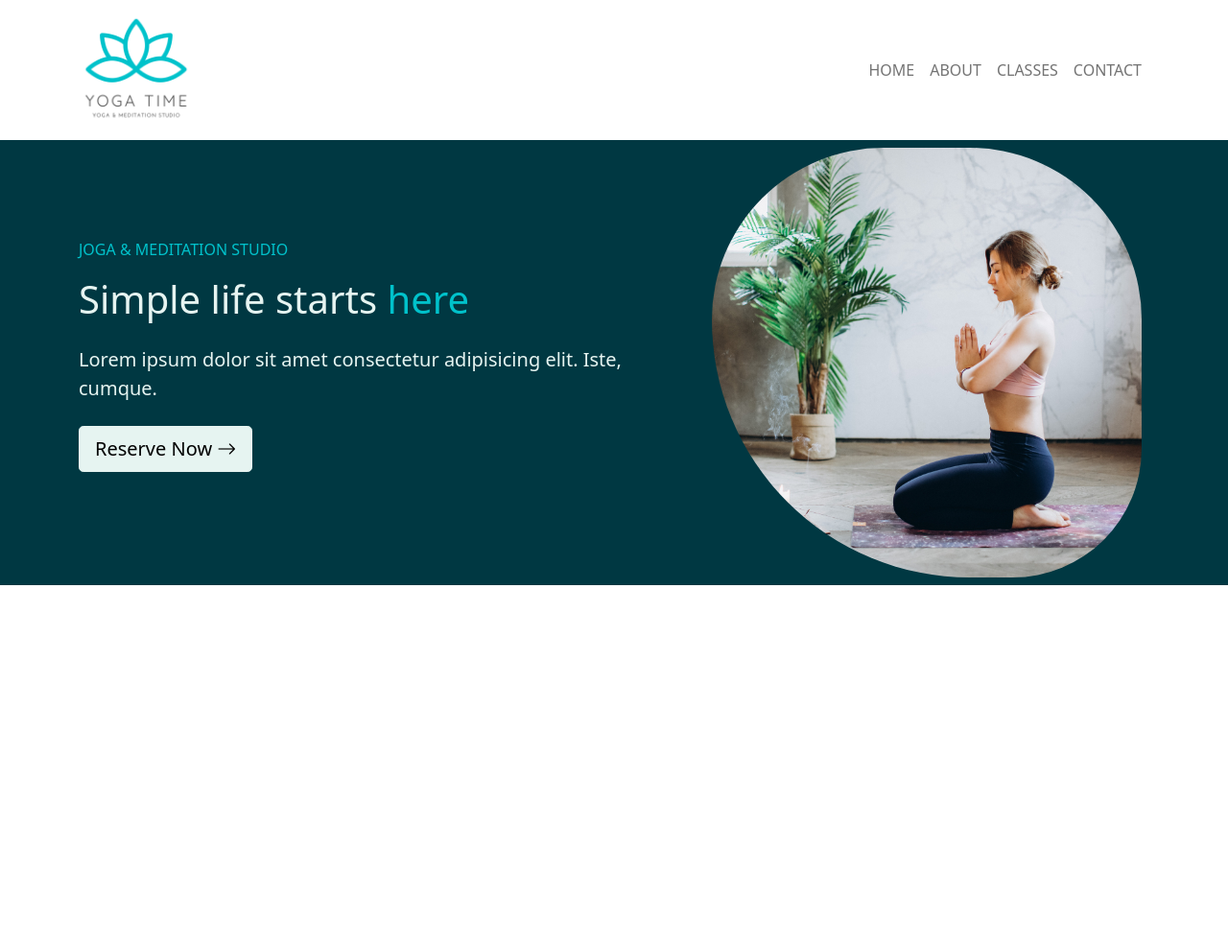
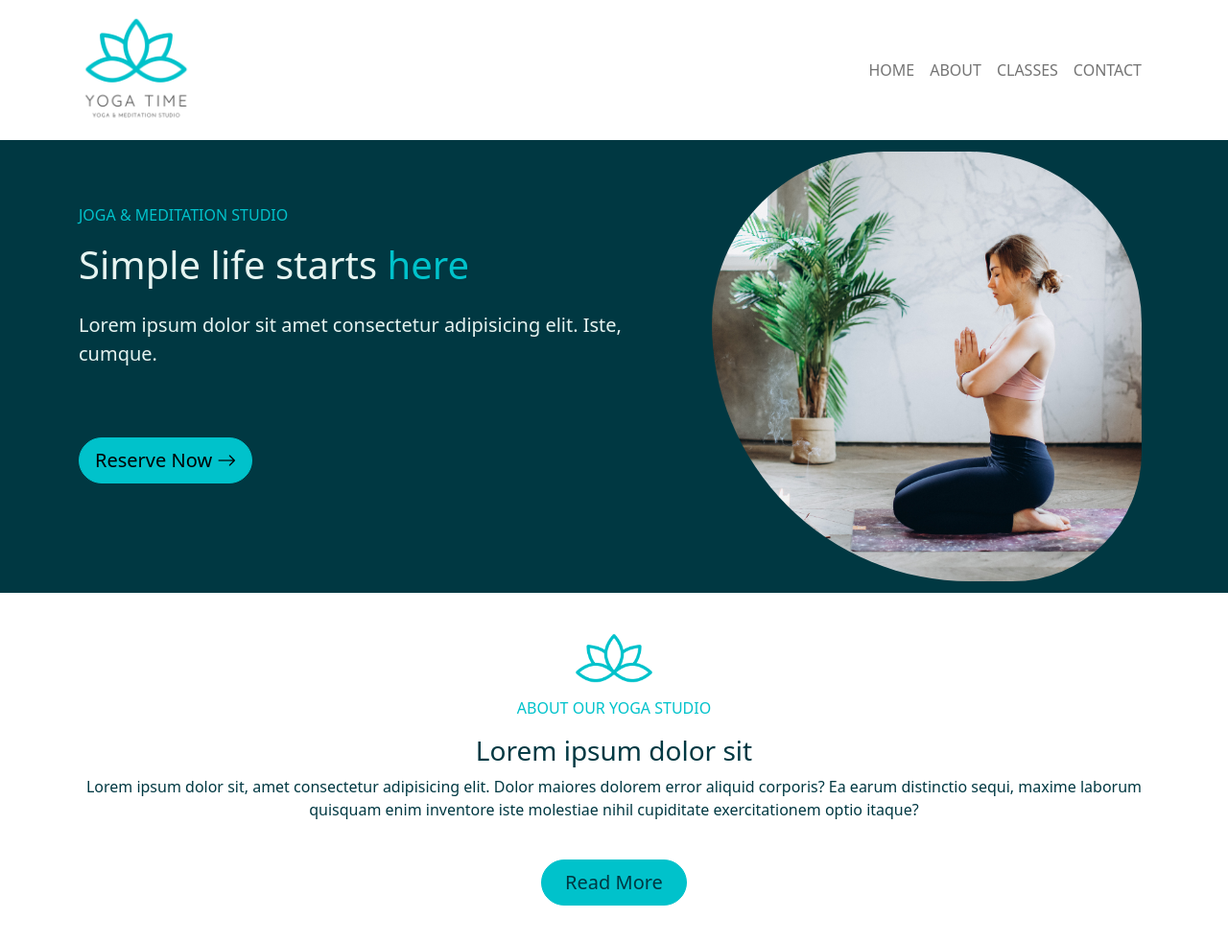
Before and after one commit to paulinakpz/yoga-website, a website: page index.html in a window 1280 px wide. Shown: the whole page at 96% size. Before the commit the page ends 800 px from the top, so only its background shows below. Drawn offline with nearby package versions, Linux system fonts and the light colour scheme.

Commit message:
info-section added

```diff
--- a/index.html
+++ b/index.html
@@ -10,7 +10,10 @@
       integrity="sha384-EVSTQN3/azprG1Anm3QDgpJLIm9Nao0Yz1ztcQTwFspd3yD65VohhpuuCOmLASjC"
       crossorigin="anonymous"
     /> -->
-    <link rel="stylesheet" href="https://cdn.jsdelivr.net/npm/bootstrap-icons@1.5.0/font/bootstrap-icons.css">
+    <link
+      rel="stylesheet"
+      href="https://cdn.jsdelivr.net/npm/bootstrap-icons@1.5.0/font/bootstrap-icons.css"
+    />
     <link rel="stylesheet" href="/scss/style.css" />
     <link
       rel="shortcut icon"
@@ -25,7 +28,12 @@
         <div class="navbar-brand">
           <img src="img/yoga-logo.png" alt="logo" width="120px" />
         </div>
-          <button class="navbar-toggler" type="button" data-bs-toggle="collapse" data-bs-target="#navmenu">
+        <button
+          class="navbar-toggler"
+          type="button"
+          data-bs-toggle="collapse"
+          data-bs-target="#navmenu"
+        >
           <span class="navbar-toggler-icon"></span>
         </button>
         <div class="collapse navbar-collapse" id="navmenu">
@@ -46,20 +54,24 @@
         </div>
       </div>
     </nav>
-      <section class="bg-dark text-light p-5 p-lg-0 text-center text-sm-start">
+    <section class="bg-dark text-light p-4 p-lg-1 text-center text-sm-start">
       <div class="container">
         <div class="d-md-flex align-items-center justify-content-between">
           <div>
-              <p class="text-primary fs-6 fw-light ">JOGA & MEDITATION STUDIO</p>
-              <h1 class="text-light">Simple life starts <span class="text-primary">here</span></h1>
+            <p class="text-primary fs-6 fw-light">JOGA & MEDITATION STUDIO</p>
+            <h1 class="text-light">
+              Simple life starts <span class="text-primary">here</span>
+            </h1>
             <p class="lead my-4">
-               Lorem ipsum dolor sit amet consectetur adipisicing elit. Iste, cumque.
+              Lorem ipsum dolor sit amet consectetur adipisicing elit. Iste,
+              cumque.
             </p>
             <button
-                class="btn btn-light btn-lg mb-3"
+              class="btn btn-primary btn-lg my-5 rounded-pill"
               data-bs-toggle=""
               data-bs-target="#enroll"
-              >Reserve Now
+            >
+              Reserve Now
               <i class="bi bi-arrow-right"></i>
             </button>
           </div>
@@ -71,6 +83,23 @@
         </div>
       </div>
     </section>
+    <section class="text-dark p-lg-1 text-center my-4 m-auto">
+      <div class="container">
+        <div class="img">
+          <img src="./img/yoga-favicon-rb.png" alt="logo" />
+        </div>
+        <p class="lead text-primary fs-6">ABOUT OUR YOGA STUDIO</p>
+        <h3>Lorem ipsum dolor sit</h3>
+        <p>
+          Lorem ipsum dolor sit, amet consectetur adipisicing elit. Dolor
+          maiores dolorem error aliquid corporis? Ea earum distinctio sequi,
+          maxime laborum quisquam enim inventore iste molestiae nihil cupiditate
+          exercitationem optio itaque?
+        </p>
+
+        <a href="#" class="btn btn-primary btn-lg text-dark px-4 m-3 m-md-4 rounded-pill">Read More</a>
+      </div>
+    </section>
 
     <script
       src="https://cdn.jsdelivr.net/npm/bootstrap@5.0.2/dist/js/bootstrap.bundle.min.js"
--- /dev/null
+++ b/scss/_info-section.scss
@@ -0,0 +1,3 @@
+.img img  {
+width: 80px;
+}
--- a/scss/style.scss
+++ b/scss/style.scss
@@ -1,2 +1,3 @@
 @import 'reserve-section';
+@import 'info-section';
 @import 'variables';
```
Also changed, not shown: scss/style.css, 1 other file. Lines whose indentation alone changed are shown as unchanged.
